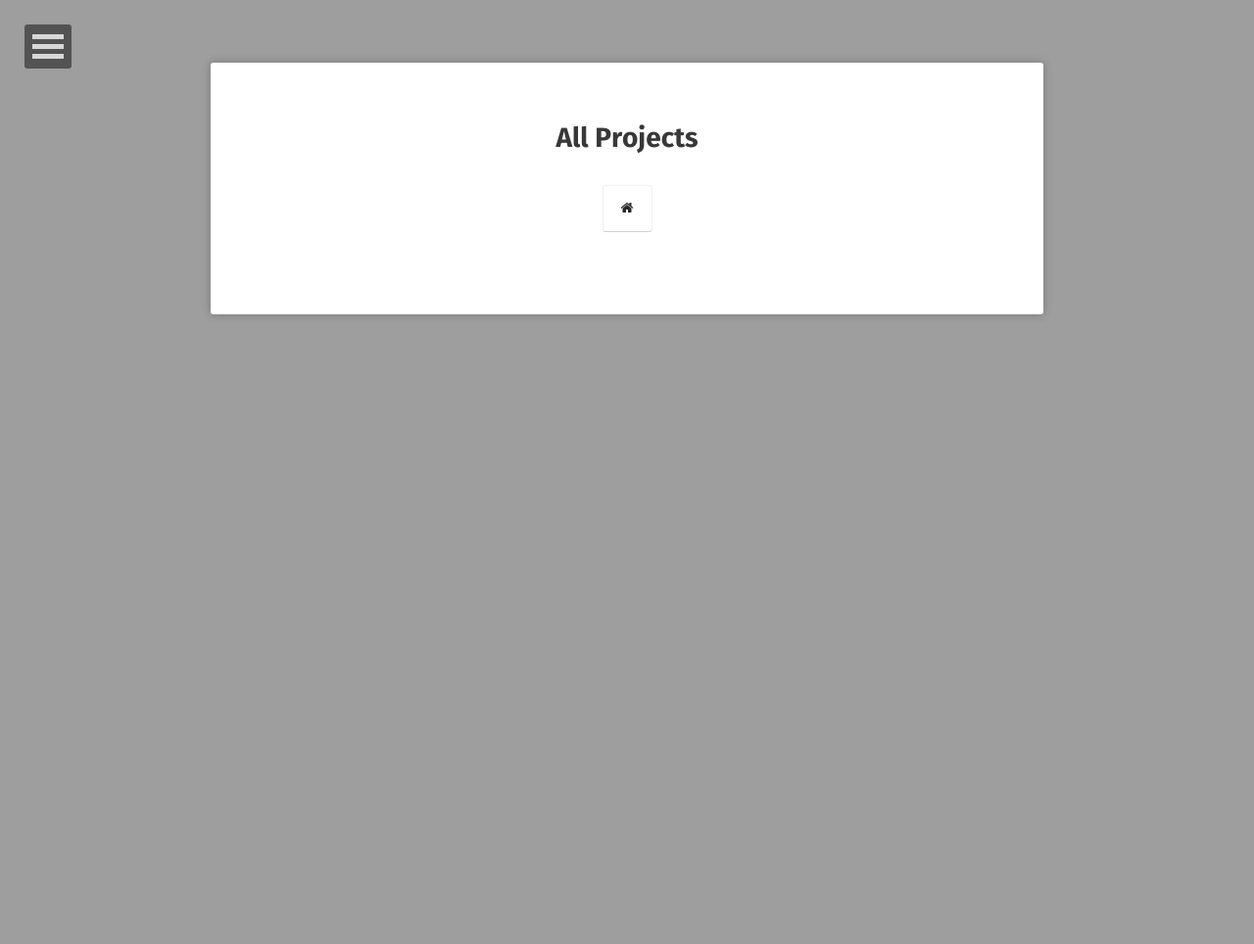
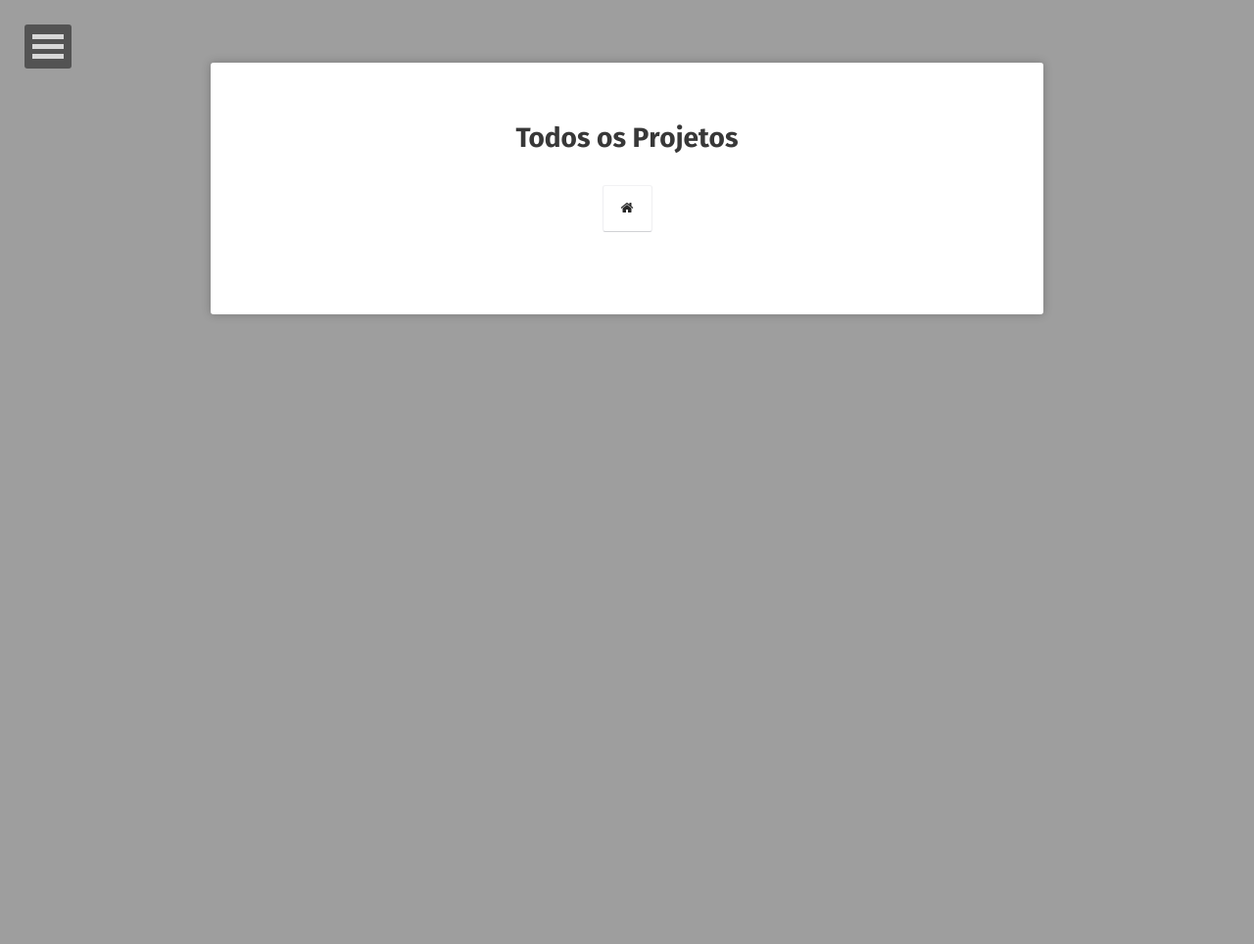
Before and after one commit to jsdaniell/jsdaniell.github.io, a Jekyll site: the page built from projects/index.md, in a window 1280 px wide. Shown: the whole page at 98% size. Built offline with Jekyll 4.4.1, drawn with Linux system fonts in a browser that asks for light colours; some web fonts are replaced.

Commit message:
Page titles adjusted

```diff
--- a/projects/index.md
+++ b/projects/index.md
@@ -1,6 +1,6 @@
 ---
 layout: project
-title: All Projects
-excerpt: "A List of Projects"
+title: Todos os Projetos
+excerpt: "Lista de Projetos"
 comments: false
 ---
```
Also changed, not shown: posts/index.md (+2 -2 lines).
